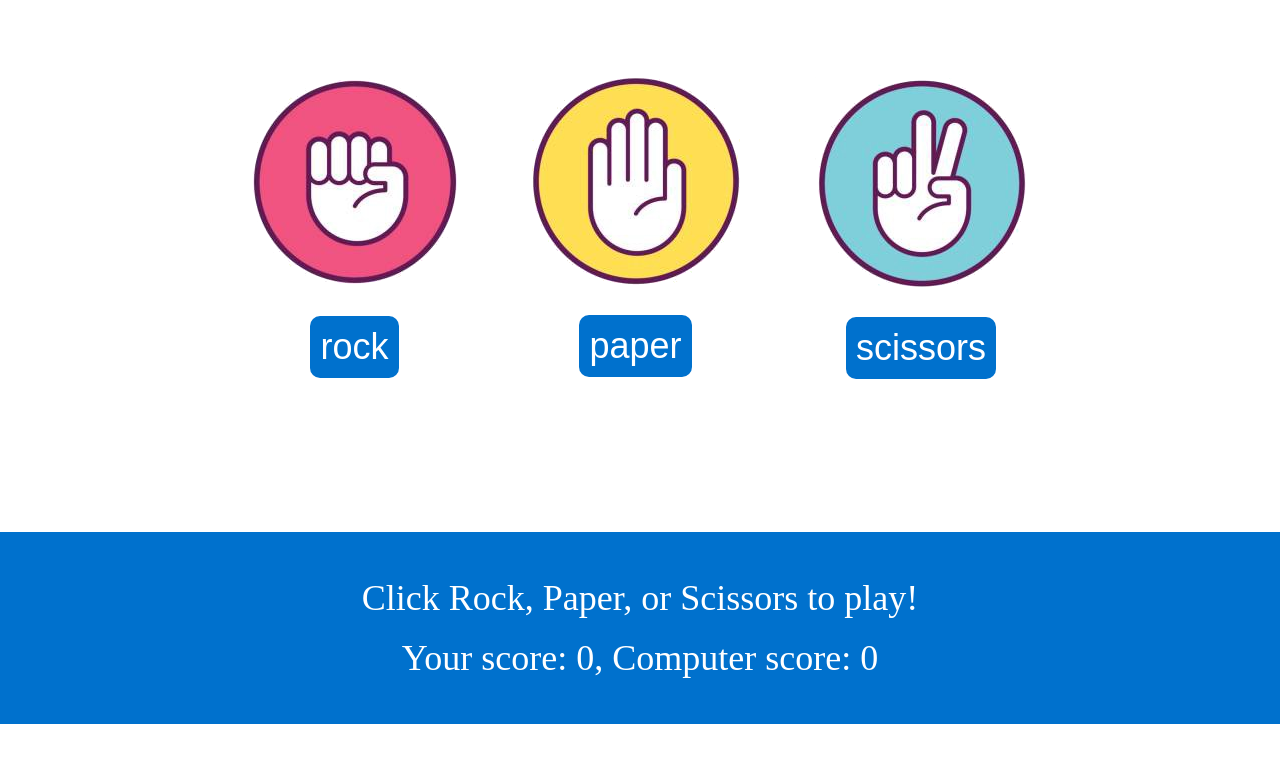
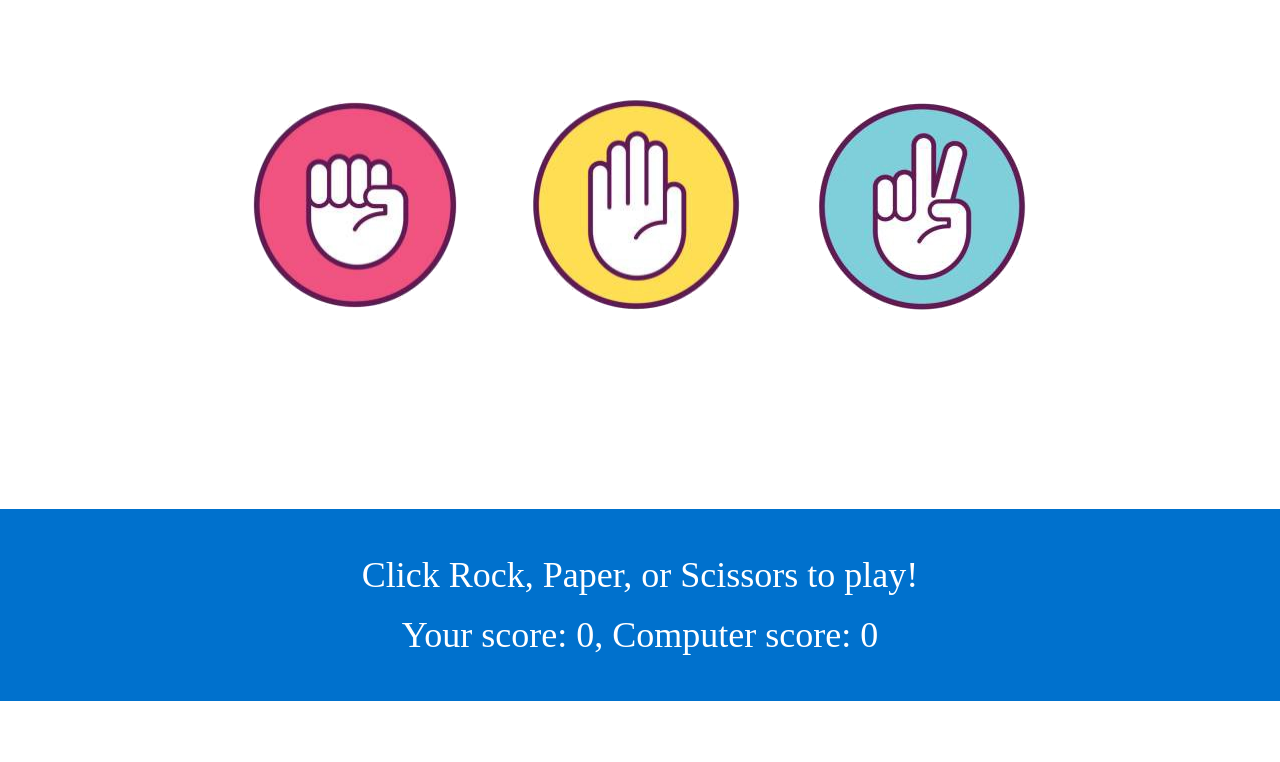
Before and after one commit to ClarkChan1/rock-paper-scissors, a plain HTML site: page index.html in a window 1280 px wide. Drawn offline with Linux system fonts and the light colour scheme.

Commit message:
made the ui cleaner by removing the text buttons and making the images themselves buttons

```diff
--- a/index.html
+++ b/index.html
@@ -7,18 +7,12 @@
 <body>
   <div class="game">
     <div class="button-and-image-group">
-      <div class="rock">
-        <img src="rock.png" alt="rock image">
-        <button class="rock-button">rock</button>
-      </div>
-      <div class="paper">
-        <img src="paper.png" alt="paper image">
-        <button class="paper-button">paper</button>
-      </div>
-      <div class="scissors">
-        <img src="scissors.png" alt="scissors image">
-        <button class="scissors-button">scissors</button>
-      </div>
+        <img src="rock.png" class="rock-button" alt="rock image">
+        <!-- <button class="rock-button">rock</button> -->
+        <img src="paper.png" class="paper-button"alt="paper image">
+        <!-- <button class="paper-button">paper</button> -->
+        <img src="scissors.png" class="scissors-button" alt="scissors image">
+        <!-- <button class="scissors-button">scissors</button> -->
     </div>
     <div class="scoreboard">
       <p class="score"></p>
--- a/styles.css
+++ b/styles.css
@@ -18,25 +18,10 @@ html, body{
   gap: 75px;
 }
 
-.rock, .paper, .scissors {
-  display: flex;
-  gap:30px;
-  flex-direction: column;
-  align-items: center;
-  justify-content:center;
-}
-
-.rock-button, .paper-button, .scissors-button{
-  background-color:rgb(0, 113, 205);
-  font-size:36px;
-  color:white;
-  border:none;
-  padding: 10px;
-  border-radius:10px;
-}
 
 .rock-button:hover, .paper-button:hover, .scissors-button:hover{
-  background-color:rgb(56, 159, 244);
+  background-color: white;
+  transform:scale(1.2);
 }
 
 .scoreboard {
```
